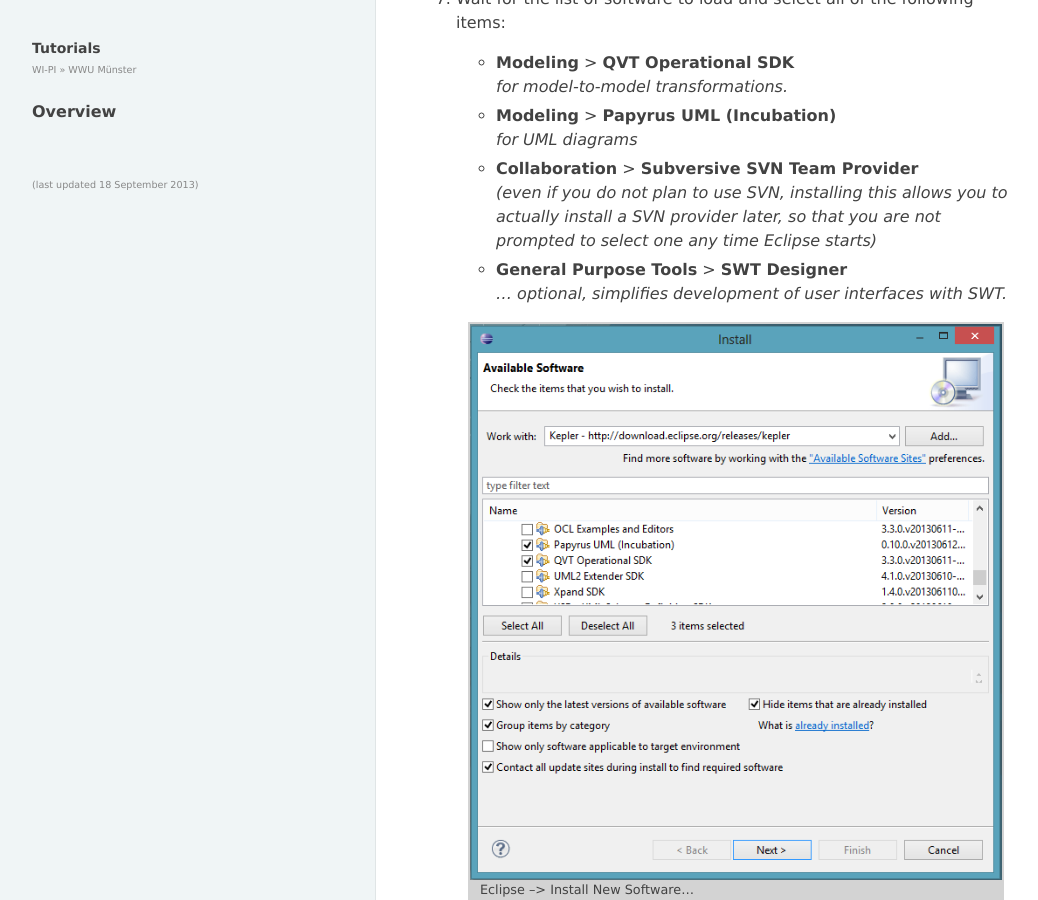
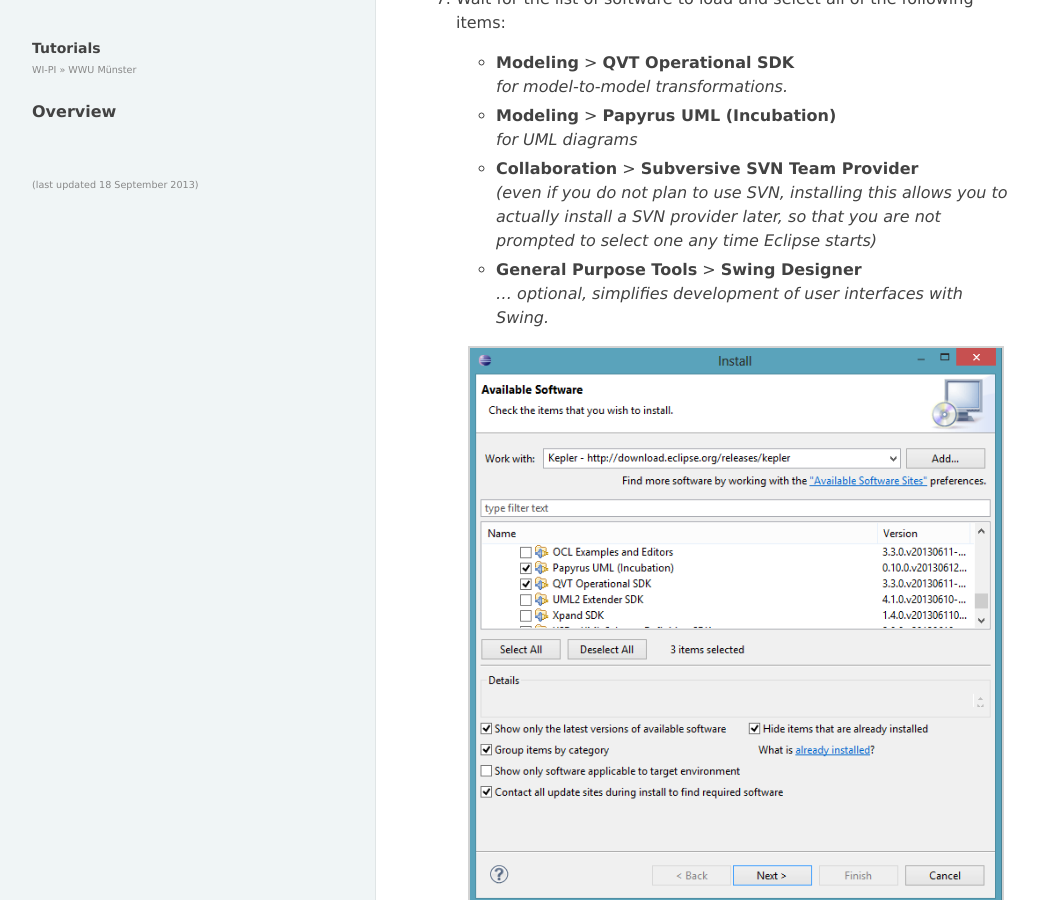
Before and after one commit to wwu-pi/tutorials, a Jekyll site: the page built from lectures/mdsd/01_setting_up_eclipse.md, in a window 1280 px wide and 900 px high, scrolled down 535 px. Shown: the whole window, without its empty margins (8-1046 px from the left). Built offline with Jekyll 4.4.1, drawn with Linux system fonts in a browser that asks for light colours.

Commit message:
Changed Tutorial --> Recommendation to use Swing Designer (was SWT Designer)

```diff
--- a/lectures/mdsd/01_setting_up_eclipse.md
+++ b/lectures/mdsd/01_setting_up_eclipse.md
@@ -22,8 +22,8 @@
       *for UML diagrams*
    * **Collaboration** > **Subversive SVN Team Provider**
       *(even if you do not plan to use SVN, installing this allows you to actually install a SVN provider later, so that you are not prompted to select one any time Eclipse starts)*
-   * **General Purpose Tools** > **SWT Designer**
-      *... optional, simplifies development of user interfaces with SWT.*
+   * **General Purpose Tools** > **Swing Designer**
+      *... optional, simplifies development of user interfaces with Swing.*
 
     ![Eclipse --> Install New Software...](images/install_software.png)
     Eclipse --> Install New Software...
```
Also changed, not shown: lectures/mdsd/images/install_software.png, lectures/mdsd/images/install_software_selected.png.
